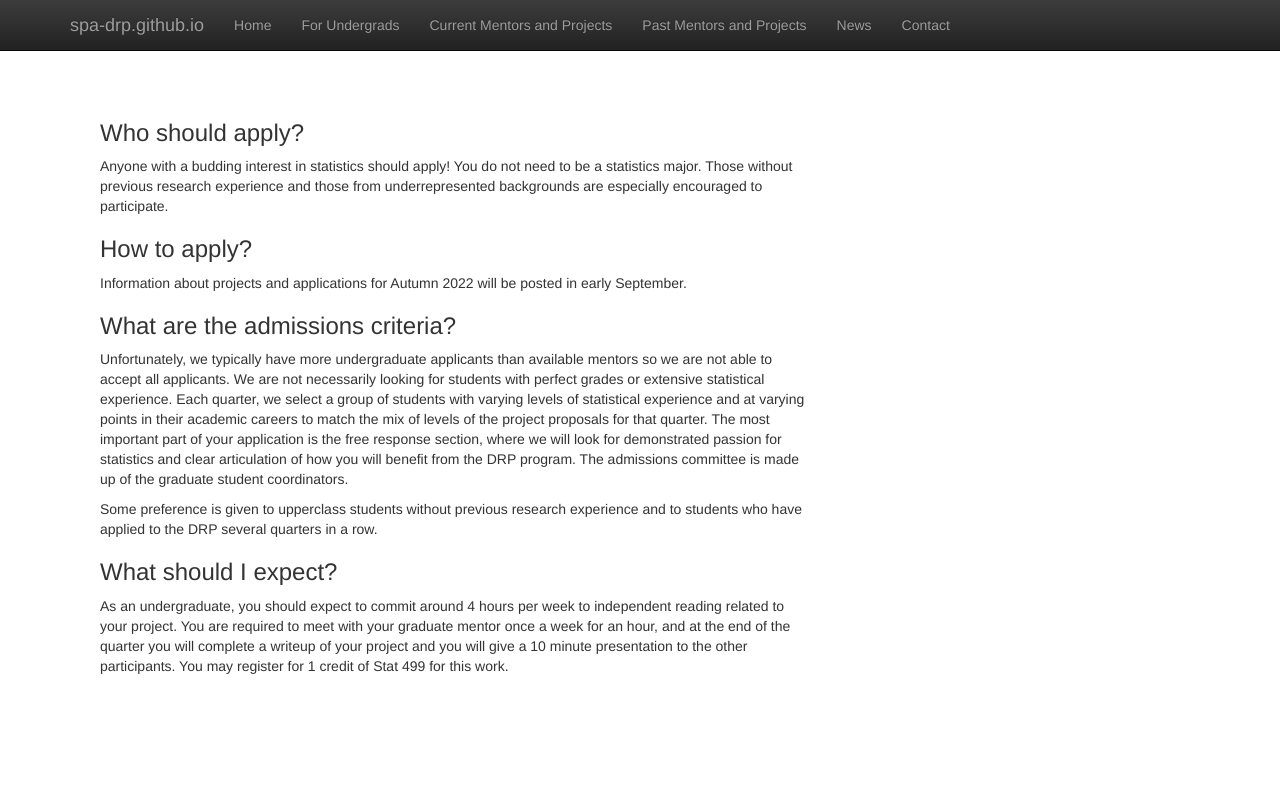
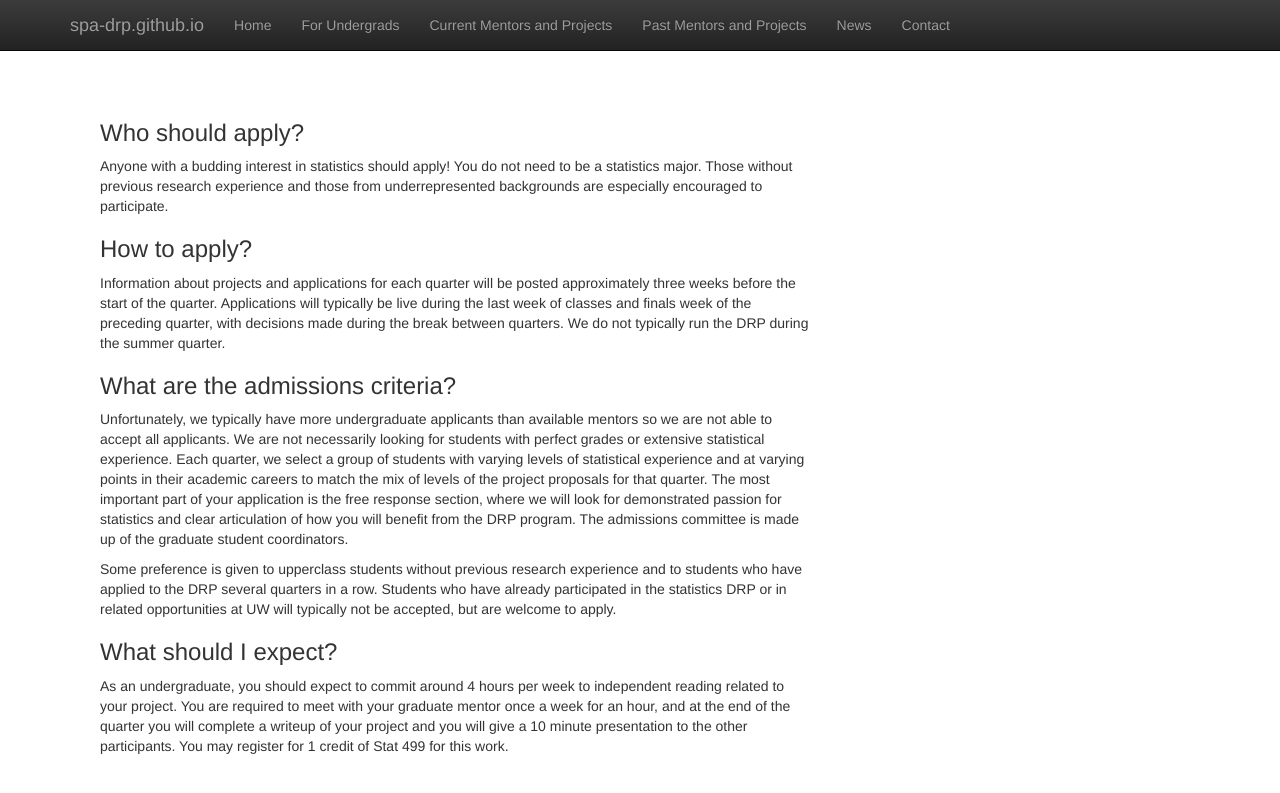
Before and after one commit to SPA-DRP/spa-drp.github.io, a Jekyll site: the page built from undergrads.html, in a window 1280 px wide. Shown: the top 793 px of the page. Built offline with Jekyll 4.4.1, drawn with Linux system fonts in a browser that asks for light colours; nearby versions of some CDN libraries; library files that are not in the unit come from our copies.

Commit message:
finally updated the undergrad page

```diff
--- a/undergrads.html
+++ b/undergrads.html
@@ -14,7 +14,7 @@ title:  'Undergraduates'
 </p>
   <h3> How to apply? </h3>
   <p>
-   Information about projects and applications for Autumn 2022 will be posted in early September.
+   Information about projects and applications for each quarter will be posted approximately three weeks before the start of the quarter. Applications will typically be live during the last week of classes and finals week of the preceding quarter, with decisions made during the break between quarters. We do not typically run the DRP during the summer quarter.
   </p>
   <h3> What are the admissions criteria? </h3>
   <p>
@@ -24,14 +24,13 @@ title:  'Undergraduates'
   or extensive statistical experience. Each quarter, we select a group of students with varying levels
   of statistical experience and at varying points in their academic careers to match the mix of levels
   of the project proposals for that quarter. The most important part of your
-  application is the free response section, where we will look for demonstrated passion for statistics and clear
-  articulation of how you will benefit from the DRP program.
+  application is the free response section, where we will look for demonstrated passion for statistics and clear articulation of how you will benefit from the DRP program.
   The admissions committee is made up of the graduate student coordinators.
   </p>
   <p>
     Some preference is given to upperclass students without
     previous research experience and to students who have applied to the DRP
-    several quarters in a row.
+    several quarters in a row. Students who have already participated in the statistics DRP or in related opportunities at UW will typically not be accepted, but are welcome to apply.
   </p>
   <h3> What should I expect? </h3>
   <p>
```
